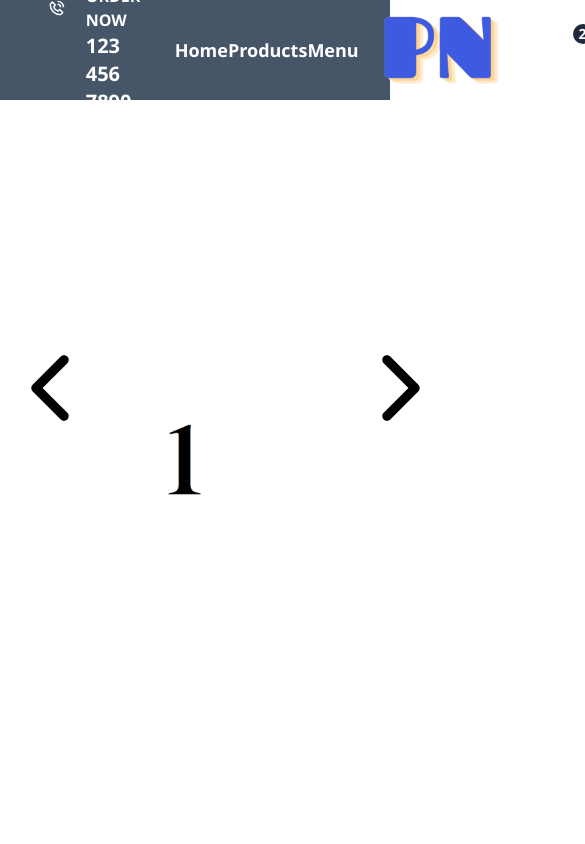
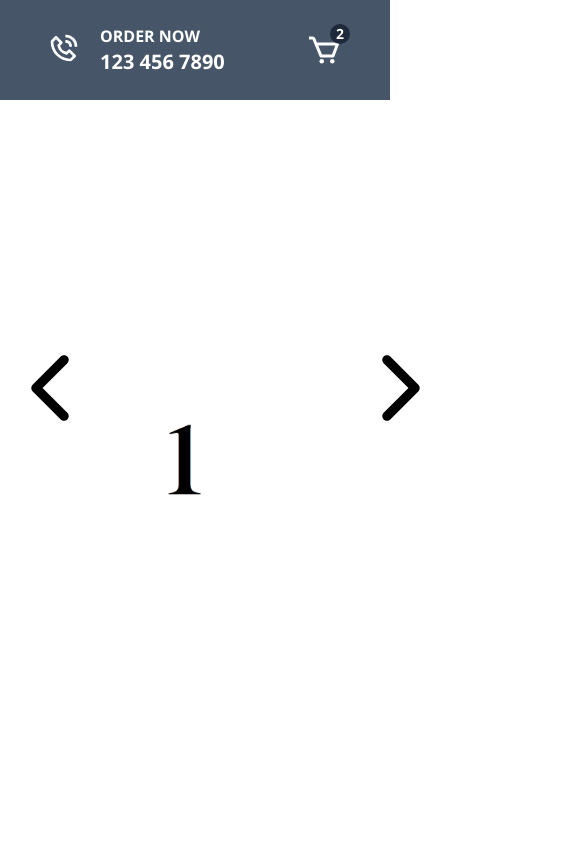
Before and after one commit to pn-code/restaurant-app, a Next.js app: page / in a window 390 px wide. Shown: the top 844 px of the page, 585 px wide, since content can reach past the window. Built offline with nearby package versions, Linux system fonts and the light colour scheme.

Commit message:
Added responsive design to Navbar

```diff
--- a/components/Layout.jsx
+++ b/components/Layout.jsx
@@ -7,7 +7,7 @@ const Layout = ({ children }) => {
         <div>
             <Navbar />
             {children}
-            <Footer />
+            {/* <Footer /> */}
         </div>
     );
 };
--- a/components/Navbar.jsx
+++ b/components/Navbar.jsx
@@ -6,7 +6,7 @@ const Navbar = () => {
     return (
         <div className="flex z-50 sticky top-0 items-center justify-between h-[100px] py-0 px-12 bg-slate-600 text-white ">
             {/* Call Section */}
-            <div className="flex flex-1">
+            <div className="flex flex-[3] md:flex-1">
                 <BiPhoneCall className="mt-2" size={32} />
 
                 <div className="font-bold ml-5">
@@ -16,7 +16,7 @@ const Navbar = () => {
             </div>
 
             {/* Center */}
-            <div className="flex-[3]">
+            <div className="hidden md:block justify-between flex-[3]">
                 <ul className="flex m-5 font-semibold text-lg justify-between">
                     <li className="navList">Home</li>
                     <li className="navList">Products</li>
```
